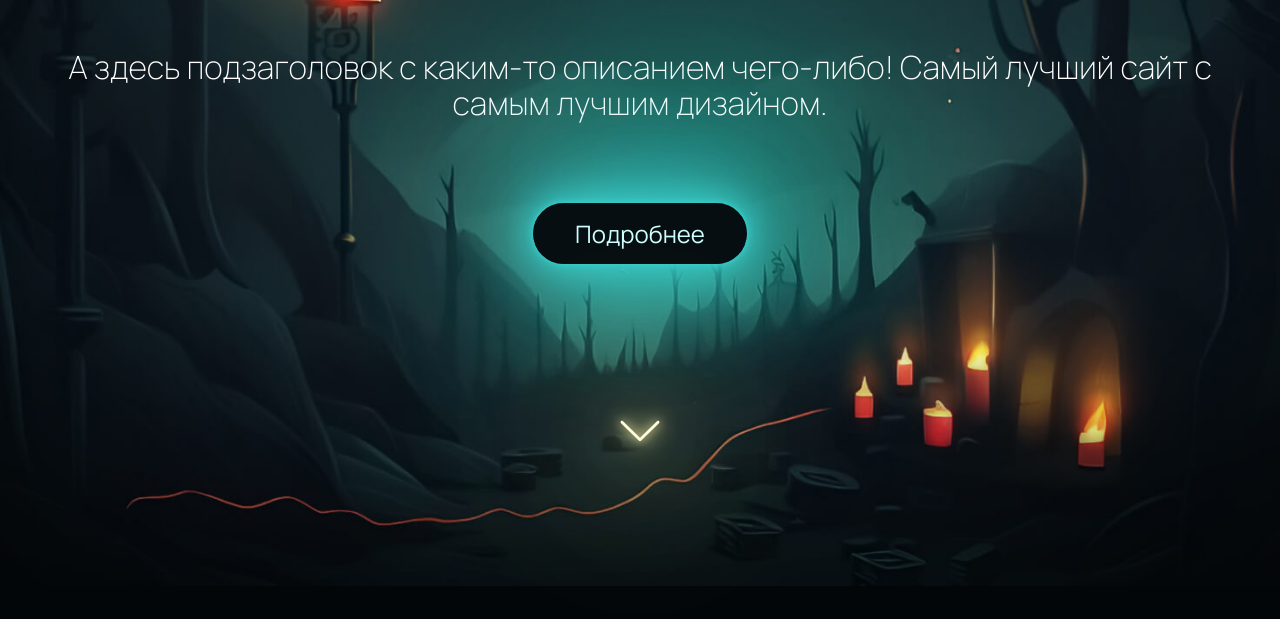
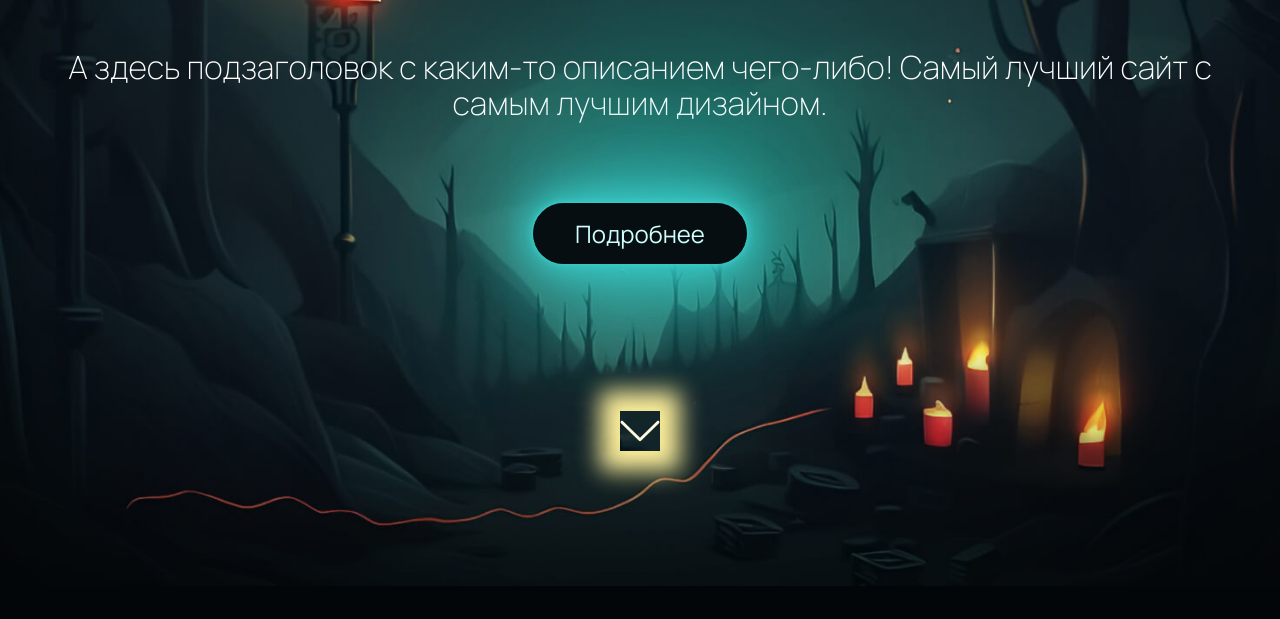
Before and after one commit to kuliznikovjeka/cheats, a plain HTML site: page index.html in a window 1280 px wide. Shown: the part 443-1062 px from the top of the page. Drawn offline with Linux system fonts and the light colour scheme.

Commit message:
Add files via upload

```diff
--- a/index.html
+++ b/index.html
@@ -47,14 +47,16 @@
 						</p>
 						<a href="#" class="hero__btn btn-neon">Подробнее</a>
 					</div>
-					<div class="hero__arr-down">
-						<img src="./img/hero/arr-down.svg" alt="">
+					<div class="hero__arr-wrpap">
+						<div class="hero__arr-down">
+							<img src="./img/hero/arr-down.svg" alt="">
+						</div>
 					</div>
 				</div>
 			</section>
 			<section class="games">
 				<div class="games__container">
-					<a href="#" class="games__link">
+					<a href="rust.html" class="games__link">
 						<div class="games__img">
 							<img src="./img/games/01.svg" alt="">
 						</div>
--- a/scss/style.scss
+++ b/scss/style.scss
@@ -392,13 +392,22 @@ body {
 			}
 		}
 	}
+
+	&__arr-wrpap {
+		text-align: center;
+	}
+
 	&__arr-down {
-		text-align: center;
-		filter: drop-shadow(0px 0px 4.771200180053711px #fbed9a) drop-shadow(0px 0px 9.542400360107422px #fbed9a)
-			drop-shadow(0px 0px 33.398399353027344px #fbed9a) drop-shadow(0px 0px 66.79679870605469px #fbed9a)
-			drop-shadow(0px 0px 114.50879669189453px #fbed9a) drop-shadow(0px 0px 200.39039611816406px #fbed9a);
+		align-self: center;
+		justify-self: center;
+		display: inline-block;
+		// filter: drop-shadow(0px 0px 4.771200180053711px #fbed9a) drop-shadow(0px 0px 9.542400360107422px #fbed9a)
+		// 	drop-shadow(0px 0px 33.398399353027344px #fbed9a) drop-shadow(0px 0px 66.79679870605469px #fbed9a)
+		// 	drop-shadow(0px 0px 114.50879669189453px #fbed9a) drop-shadow(0px 0px 200.39039611816406px #fbed9a);
+
 		animation: arr-down 4s infinite alternate-reverse linear;
 		img {
+			box-shadow: 0px 0px 22px 20px #fbed9a;
 			max-width: 100%;
 			width: 40px;
 			height: 40px;
```
Also changed, not shown: rust.html (+2 -2 lines), css/style.css, css/style.min.css.
